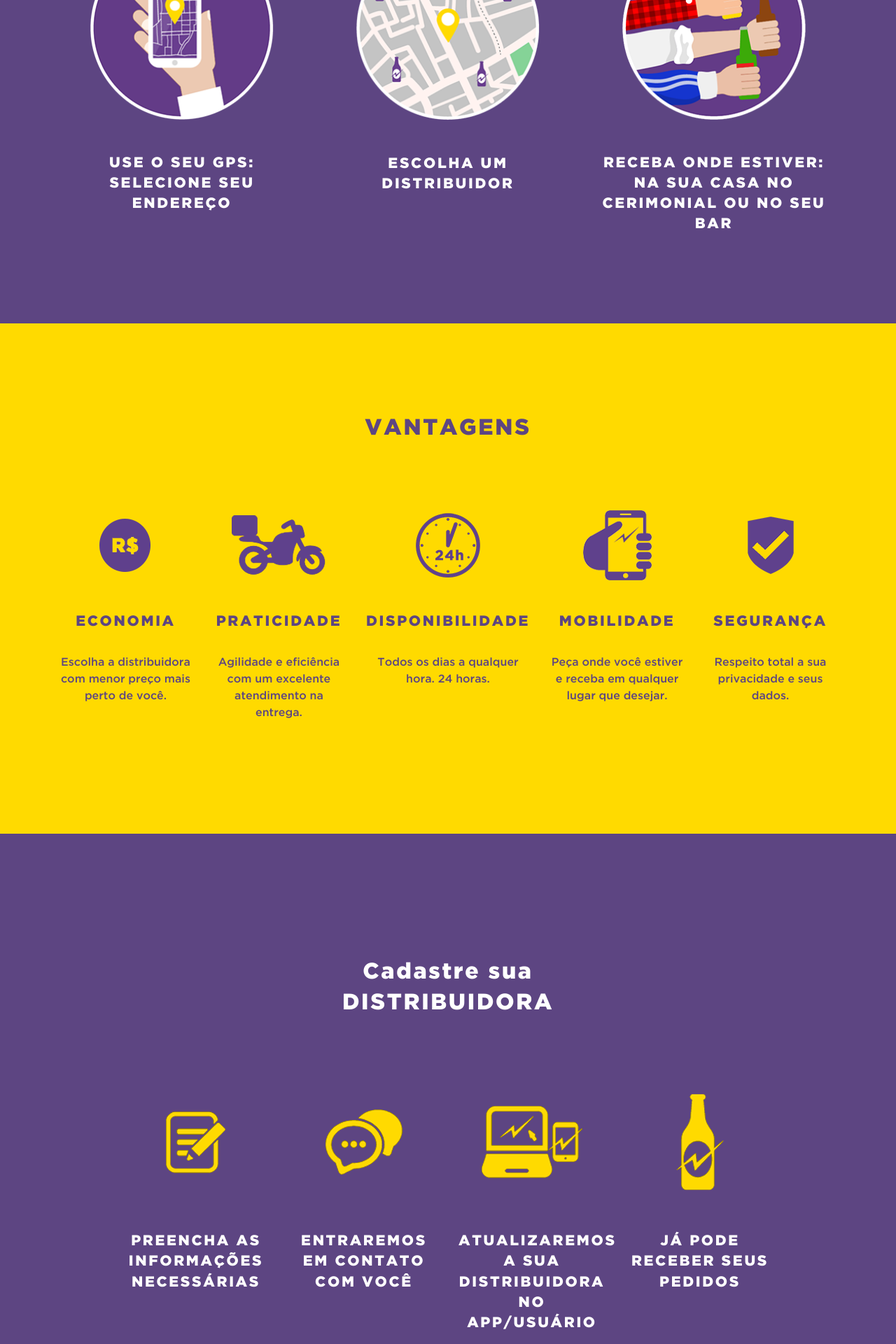
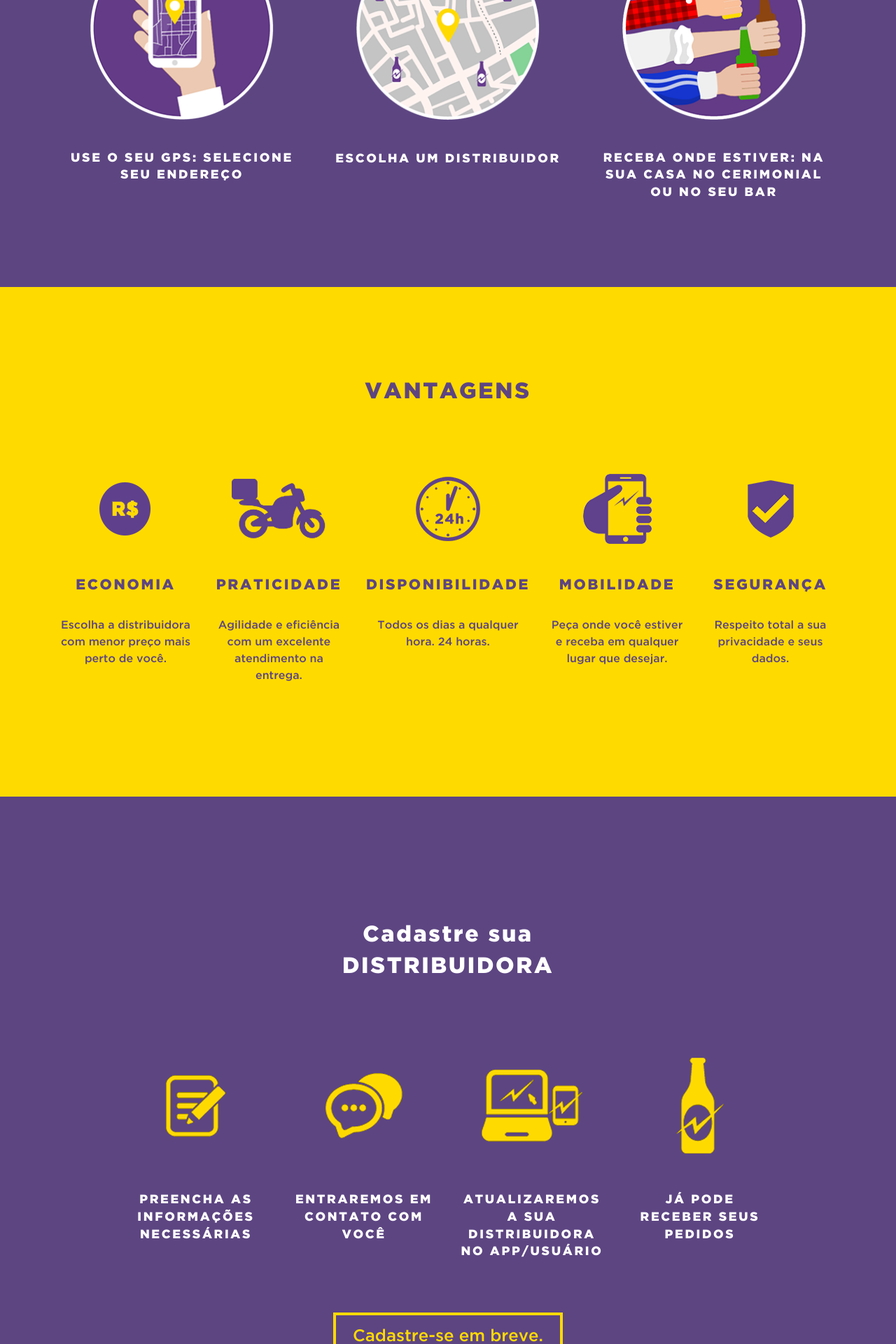
Before and after one commit to williamlagos/brauerei, a Django app: page / in a window 1280 px wide. Shown: the part 1240-3160 px from the top of the page at 70% size. Run offline with Django 3.2, Linux system fonts and the light colour scheme; some libraries are stand-ins or nearby versions.

Commit message:
Changed sizes of texts and fixed background side issue

```diff
--- a/templates/index.html
+++ b/templates/index.html
@@ -40,6 +40,11 @@
       margin-bottom:1.5em;
       font-size:1.3em;
     }
+    h4 {
+      margin-top:1.5em;
+      margin-bottom:1.5em;
+      font-size:1.1em;
+    }
     label {
       margin-top:1em;
     }
@@ -53,7 +58,7 @@
       /* Center and scale the image nicely */
       background-position: center;
       background-repeat: no-repeat;
-      background-size: auto;
+      background-size: cover;
     }
     .item {
       text-align: center;
@@ -113,14 +118,17 @@
       height:100%;
       width:100%;
     }
-    h3 a, h3 a:hover, a:hover {
+    h4 a, h4 a:hover, a:hover {
       text-decoration: none;
       color:white;
     }
-    #footer h3 {
+    #footer h4 {
       margin: 1em 0em;
     }
     @media (max-width: 576px) {
+      .bg {
+        background-size:auto;
+      }
       h3 {
         font-size:8pt;
         line-height:12pt;
@@ -200,15 +208,15 @@
         <div class="row text-center">
           <div class="col-md-4">
             <img src="{% static "img/gps.png" %}" width="75%" style="margin-bottom:1em" class="img-fluid"/>
-            <h3>USE O SEU GPS: SELECIONE SEU ENDEREÇO</h3>
+            <h4>USE O SEU GPS: SELECIONE SEU ENDEREÇO</h4>
           </div>
           <div class="col-md-4">
             <img src="{% static "img/mapa.png" %}" width="75%" style="margin-bottom:1em" class="img-fluid"/>
-            <h3>ESCOLHA UM DISTRIBUIDOR</h3>
+            <h4>ESCOLHA UM DISTRIBUIDOR</h4>
           </div>
           <div class="col-md-4">
             <img src="{% static "img/bebidas.png" %}" width="75%" style="margin-bottom:1em" class="img-fluid"/>
-            <h3>RECEBA ONDE ESTIVER: NA SUA CASA NO CERIMONIAL OU NO SEU BAR</h3>
+            <h4>RECEBA ONDE ESTIVER: NA SUA CASA NO CERIMONIAL OU NO SEU BAR</h4>
           </div>
         </div>
       </div>
@@ -264,19 +272,19 @@
           <div class="row">
             <div class="col-6 col-md-3">
               <img src="{% static "img/preencha.png" %}" class="img-fluid">
-              <h3>PREENCHA AS INFORMAÇÕES NECESSÁRIAS</h3>
+              <h4>PREENCHA AS INFORMAÇÕES NECESSÁRIAS</h4>
             </div>
             <div class="col-6 col-md-3">
               <img src="{% static "img/contato.png" %}" class="img-fluid">
-              <h3>ENTRAREMOS EM CONTATO COM VOCÊ</h3>
+              <h4>ENTRAREMOS EM CONTATO COM VOCÊ</h4>
             </div>
             <div class="col-6 col-md-3">
               <img src="{% static "img/app.png" %}" class="img-fluid">
-              <h3>ATUALIZAREMOS A SUA DISTRIBUIDORA NO APP/USUÁRIO</h3>
+              <h4>ATUALIZAREMOS A SUA DISTRIBUIDORA NO APP/USUÁRIO</h4>
             </div>
             <div class="col-6 col-md-3">
               <img src="{% static "img/pedidos.png" %}" class="img-fluid">
-              <h3>JÁ PODE RECEBER SEUS PEDIDOS</h3>
+              <h4>JÁ PODE RECEBER SEUS PEDIDOS</h4>
             </div>
           </div>
         </div>
@@ -339,11 +347,11 @@
         </div>
         <div class="col-md-3 text-left">
           <br><br>
-          <h3><a href="#cover">HOME</a></h3>
-          <h3><a href="#howitworks">COMO FUNCIONA</a></h3>
-          <h3><a href="#distribute">SOU DISTRIBUIDOR</a></h3>
-          <h3><a href="#advantage">VANTAGENS</a></h3>
-          <h3><a href="#contact">CONTATO</a></h3>
+          <h4><a href="#cover">HOME</a></h4>
+          <h4><a href="#howitworks">COMO FUNCIONA</a></h4>
+          <h4><a href="#distribute">SOU DISTRIBUIDOR</a></h4>
+          <h4><a href="#advantage">VANTAGENS</a></h4>
+          <h4><a href="#contact">CONTATO</a></h4>
         </div>
         <div class="col-md-3 text-right">
           <div class="row">
```
